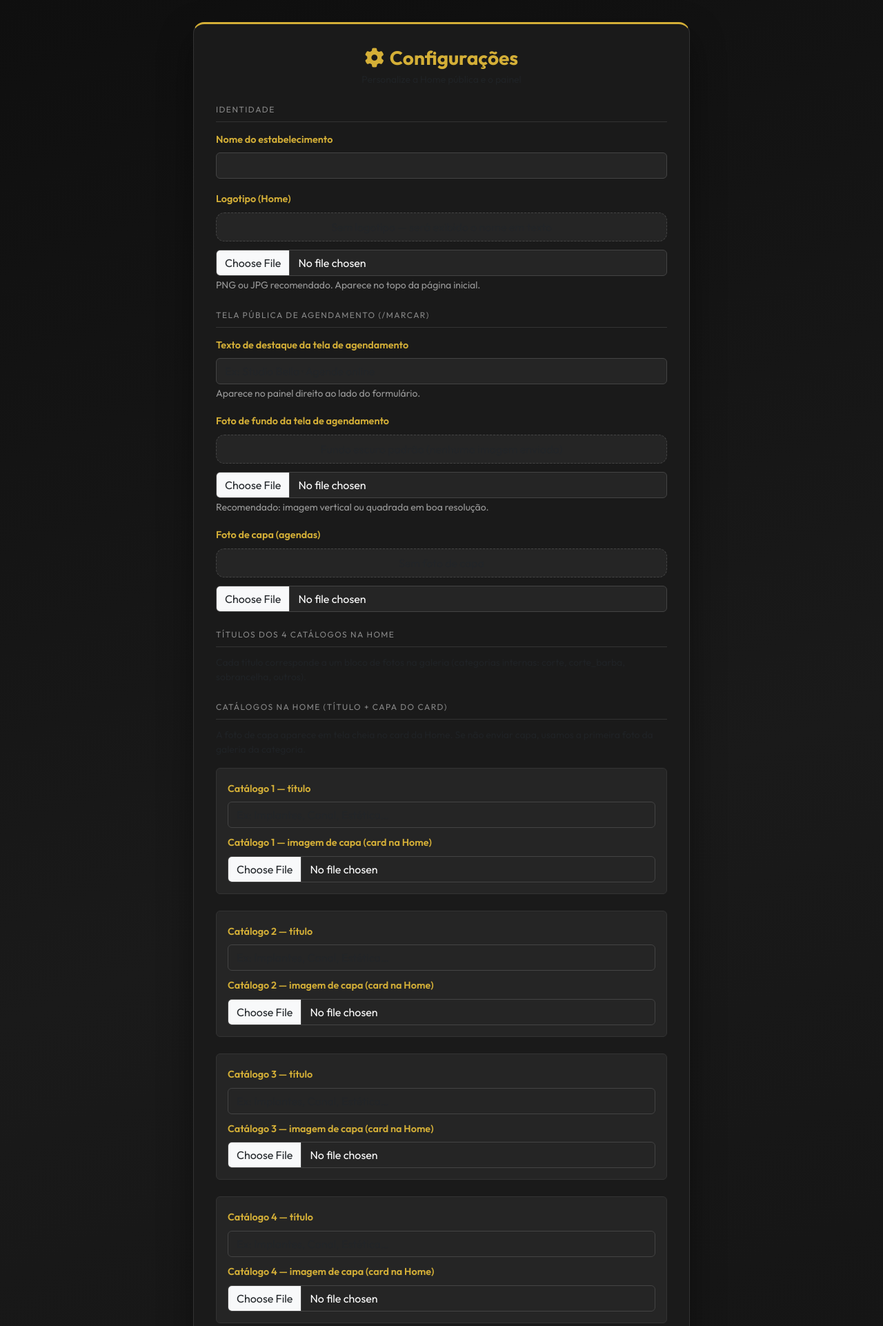
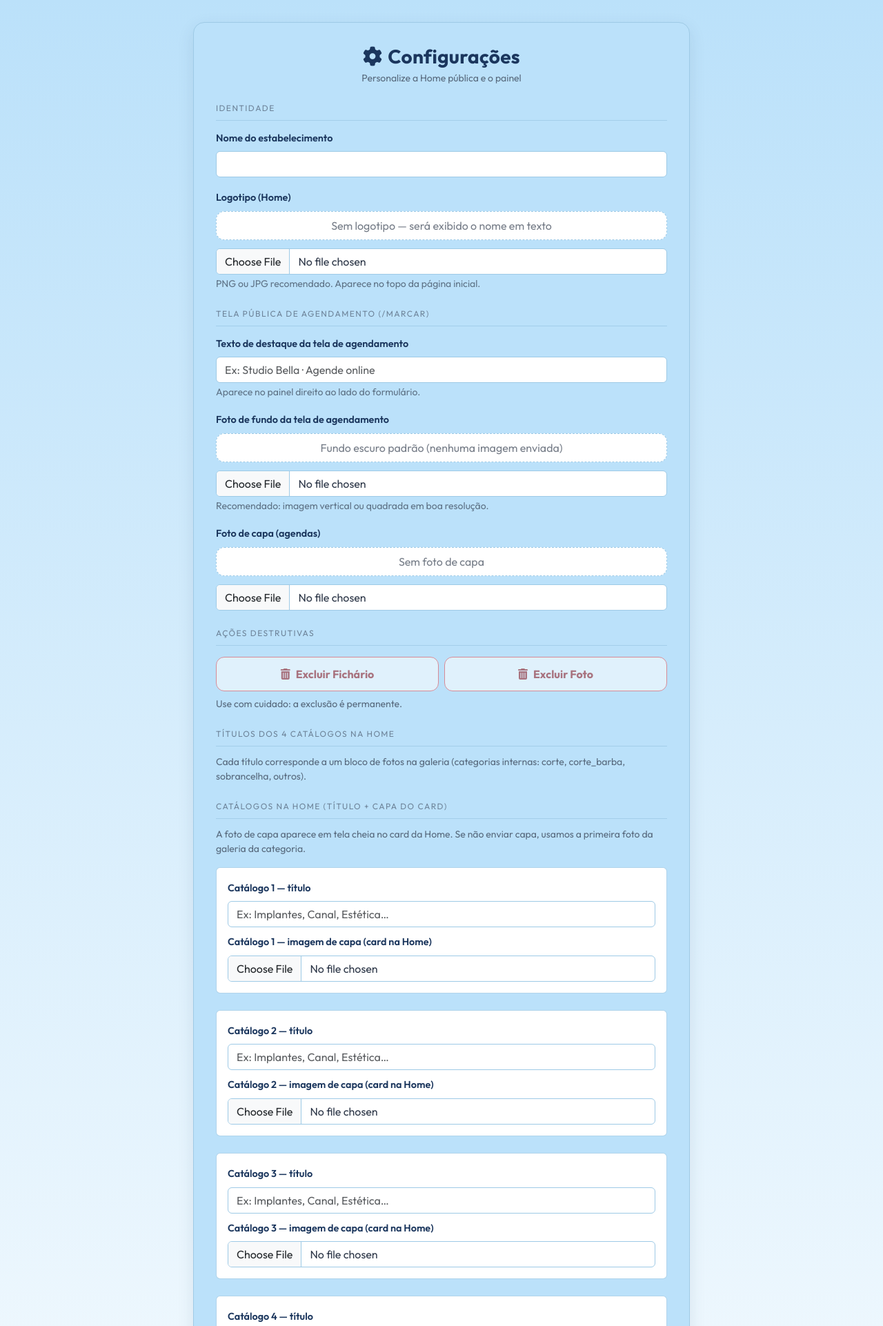
Before and after one commit to christianshall/AgendaSimples, a Flask app: template templates/admin_configuracoes.html in a window 1280 px wide. Shown: the top 1922 px of the page at 69% size. Run offline with Flask 3, Linux system fonts and the light colour scheme; the template is opened without the code that fills it, so the values that code supplies are empty.

Commit message:
Preparando para teste remoto

```diff
--- /dev/null
+++ b/static/admin_configuracoes.css
@@ -0,0 +1,136 @@
+:root {
+    --admin-blue-light: #cee5f2;
+    --admin-blue-soft: #bbe1fa;
+    --admin-blue-dark: #1b365d;
+    --admin-text: #2d3748;
+    --admin-accent: #2563eb;
+    --admin-border: #9ecae6;
+    --admin-border-nav: #a8d4eb;
+    --bg-page: #ffffff;
+    --bg-subtle: #f8f9fa;
+    --radius-md: 12px;
+    --radius-lg: 16px;
+    --shadow-sm: 0 4px 14px rgba(27, 54, 93, 0.08);
+    --shadow-md: 0 8px 24px rgba(27, 54, 93, 0.1);
+}
+
+* {
+    box-sizing: border-box;
+}
+
+body.page-admin-config {
+    background: linear-gradient(180deg, var(--admin-blue-soft) 0%, var(--bg-page) 100%);
+    min-height: 100vh;
+    padding: 32px 16px;
+    color: var(--admin-text);
+    font-family: 'Outfit', 'Poppins', Arial, sans-serif;
+}
+
+.page-admin-config .config-card {
+    background: var(--admin-blue-soft);
+    border: 1px solid var(--admin-border);
+    border-radius: var(--radius-lg);
+    padding: 32px;
+    max-width: 720px;
+    margin: 0 auto;
+    box-shadow: var(--shadow-md);
+}
+
+.page-admin-config .config-card h3 {
+    color: var(--admin-blue-dark);
+    font-weight: 800;
+    letter-spacing: 0.01em;
+}
+
+.page-admin-config .config-card p.text-muted.small {
+    color: rgba(45, 55, 72, 0.7) !important;
+}
+
+.page-admin-config .section-title {
+    font-size: 0.75rem;
+    text-transform: uppercase;
+    letter-spacing: 0.12em;
+    color: rgba(45, 55, 72, 0.55);
+    margin: 24px 0 12px;
+    border-bottom: 1px solid rgba(158, 202, 230, 0.8);
+    padding-bottom: 8px;
+}
+
+.page-admin-config .form-label {
+    color: var(--admin-blue-dark);
+    font-weight: 600;
+    font-size: 0.9rem;
+}
+
+.page-admin-config .form-control,
+.page-admin-config .form-select {
+    background: #ffffff;
+    border: 1px solid var(--admin-border);
+    color: var(--admin-text);
+}
+
+.page-admin-config .form-control:focus,
+.page-admin-config .form-select:focus {
+    border-color: var(--admin-accent);
+    box-shadow: 0 0 0 0.2rem rgba(37, 99, 235, 0.15);
+    outline: none;
+}
+
+.page-admin-config .preview-img {
+    width: 100%;
+    max-height: 140px;
+    object-fit: contain;
+    border-radius: 12px;
+    margin-bottom: 12px;
+    background: #ffffff;
+    border: 1px dashed var(--admin-border);
+    padding: 8px;
+}
+
+.page-admin-config small.text-muted {
+    color: rgba(45, 55, 72, 0.65) !important;
+}
+
+.page-admin-config .text-muted {
+    color: rgba(45, 55, 72, 0.65) !important;
+}
+
+.page-admin-config .btn-save {
+    background: var(--admin-blue-dark);
+    color: #ffffff;
+    font-weight: 800;
+    border: none;
+    border-radius: var(--radius-md);
+    box-shadow: var(--shadow-sm);
+}
+
+.page-admin-config .btn-save:hover {
+    background: var(--admin-accent);
+    color: #ffffff;
+}
+
+.page-admin-config .btn-delete-config {
+    background: #ffffff;
+    border: 1px solid #ef4444;
+    color: #991b1b;
+    font-weight: 800;
+    border-radius: var(--radius-md);
+    padding: 12px 14px;
+    transition: background 0.2s, border-color 0.2s, transform 0.2s, box-shadow 0.2s;
+    box-shadow: 0 4px 14px rgba(153, 27, 27, 0.08);
+}
+
+.page-admin-config .btn-delete-config:hover:not(:disabled) {
+    background: #fee2e2;
+    border-color: #dc2626;
+    transform: translateY(-1px);
+    box-shadow: 0 8px 24px rgba(153, 27, 27, 0.14);
+    color: #991b1b;
+}
+
+.page-admin-config .btn-delete-config:disabled {
+    opacity: 0.55;
+    cursor: not-allowed;
+    transform: none;
+    box-shadow: none;
+}
--- a/templates/admin_configuracoes.html
+++ b/templates/admin_configuracoes.html
@@ -7,68 +7,9 @@
     <link href="https://cdn.jsdelivr.net/npm/bootstrap@5.3.0/dist/css/bootstrap.min.css" rel="stylesheet">
     <link href="https://cdnjs.cloudflare.com/ajax/libs/font-awesome/6.4.0/css/all.min.css" rel="stylesheet">
     <link href="https://fonts.googleapis.com/css2?family=Outfit:wght@300;400;600;700&display=swap" rel="stylesheet">
-    <style>
-        body {
-            background: linear-gradient(160deg, #0f0f0f 0%, #1a1a1a 50%, #121212 100%);
-            font-family: 'Outfit', sans-serif;
-            min-height: 100vh;
-            padding: 32px 16px;
-            color: #eee;
-        }
-        .config-card {
-            background: #1a1a1a;
-            border: 1px solid #333;
-            border-top: 3px solid #d4af37;
-            border-radius: 16px;
-            padding: 32px;
-            max-width: 720px;
-            margin: 0 auto;
-            box-shadow: 0 20px 50px rgba(0,0,0,0.4);
-        }
-        .config-card h3 { color: #d4af37; font-weight: 700; }
-        .form-label { color: #d4af37; font-weight: 600; font-size: 0.9rem; }
-        .form-control, .form-select {
-            background: #252525;
-            border: 1px solid #444;
-            color: #fff;
-        }
-        .form-control:focus {
-            background: #2a2a2a;
-            border-color: #d4af37;
-            color: #fff;
-            box-shadow: 0 0 0 0.2rem rgba(212, 175, 55, 0.2);
-        }
-        .preview-img {
-            width: 100%;
-            max-height: 140px;
-            object-fit: contain;
-            border-radius: 12px;
-            margin-bottom: 12px;
-            background: #252525;
-            border: 1px dashed #444;
-            padding: 8px;
-        }
-        .preview-logo { max-height: 100px; object-fit: contain; }
-        .btn-save {
-            background: linear-gradient(135deg, #d4af37, #b8952e);
-            color: #0f0f0f;
-            font-weight: 700;
-            border: none;
-        }
-        .btn-save:hover { filter: brightness(1.08); color: #000; }
-        .section-title {
-            font-size: 0.75rem;
-            text-transform: uppercase;
-            letter-spacing: 0.12em;
-            color: #888;
-            margin: 24px 0 12px;
-            border-bottom: 1px solid #333;
-            padding-bottom: 8px;
-        }
-        small.text-muted { color: #999 !important; }
-    </style>
+    <link rel="stylesheet" href="{{ url_for('static', filename='admin_configuracoes.css') }}">
 </head>
-<body>
+<body class="page-admin-config">
 
 <div class="config-card">
     <h3 class="mb-1 text-center"><i class="fas fa-cog me-2"></i>Configurações</h3>
@@ -133,6 +74,33 @@
             <input type="file" name="foto_capa" class="form-control" accept="image/*">
         </div>
 
+        <div class="mt-3">
+            <p class="section-title mb-3">{{ _('Ações destrutivas') }}</p>
+            <div class="row g-2">
+                <div class="col-12 col-md-6">
+                    <button
+                        type="button"
+                        class="btn-delete-config w-100"
+                        onclick="confirmarExcluirFichario()"
+                        {% if not foto_capa %}disabled{% endif %}>
+                        <i class="fas fa-trash-alt me-2"></i>{{ _('Excluir Fichário') }}
+                    </button>
+                </div>
+                <div class="col-12 col-md-6">
+                    <button
+                        type="button"
+                        class="btn-delete-config w-100"
+                        onclick="confirmarExcluirFoto()"
+                        {% if not foto_fundo_direito_url %}disabled{% endif %}>
+                        <i class="fas fa-trash-alt me-2"></i>{{ _('Excluir Foto') }}
+                    </button>
+                </div>
+            </div>
+            <p class="small text-muted mt-2 mb-0">
+                {{ _('Use com cuidado: a exclusão é permanente.') }}
+            </p>
+        </div>
+
         <p class="section-title">Títulos dos 4 catálogos na Home</p>
         <p class="small text-muted mb-3">
             Cada título corresponde a um bloco de fotos na galeria (categorias internas: corte, corte_barba, sobrancelha, outros).
@@ -150,7 +118,7 @@
             (4, titulo_catalogo4, capa_catalogo4)
         ] %}
         {% for num, titulo, capa in catalogos_cfg %}
-        <div class="mb-4 p-3 rounded" style="background: #252525; border: 1px solid #333;">
+        <div class="mb-4 p-3 rounded" style="background: #ffffff; border: 1px solid rgba(158, 202, 230, 0.8);">
             <label class="form-label">Catálogo {{ num }} — título</label>
             <input type="text" name="titulo_catalogo{{ num }}" class="form-control mb-2"
                    value="{{ titulo }}" placeholder="Ex: Implantes, Canal, Estética…">
@@ -201,5 +169,40 @@
     </form>
 </div>
 
+<script>
+    const MSG_EXCLUIR_FICHARIO = {{ _('Tem certeza que deseja excluir o fichário?') | tojson }};
+    const MSG_EXCLUIR_FOTO = {{ _('Tem certeza que deseja excluir a foto?') | tojson }};
+
+    async function excluirFicharioCallback() {
+        // TODO: integrar com a rota do backend para excluir o "fichário" (ex.: foto_capa).
+        const endpoint = "/admin/configuracoes/excluir_fichario";
+        console.warn("TODO excluirFichario:", endpoint);
+
+        // Exemplo (depois que você criar a rota no backend):
+        // const resp = await fetch(endpoint, { method: "POST", credentials: "same-origin" });
+        // if (!resp.ok) { alert("Falha ao excluir."); return; }
+        // window.location.reload();
+    }
+
+    async function excluirFotoCallback() {
+        // TODO: integrar com a rota do backend para excluir a "foto" (ex.: foto_fundo_direito_url).
+        const endpoint = "/admin/configuracoes/excluir_foto";
+        console.warn("TODO excluirFoto:", endpoint);
+
+        // Exemplo (depois que você criar a rota no backend):
+        // const resp = await fetch(endpoint, { method: "POST", credentials: "same-origin" });
+        // if (!resp.ok) { alert("Falha ao excluir."); return; }
+        // window.location.reload();
+    }
+
+    function confirmarExcluirFichario() {
+        if (confirm(MSG_EXCLUIR_FICHARIO)) excluirFicharioCallback();
+    }
+
+    function confirmarExcluirFoto() {
+        if (confirm(MSG_EXCLUIR_FOTO)) excluirFotoCallback();
+    }
+</script>
+
 </body>
 </html>
```
Also changed, not shown: preencher_traducoes_home.py (+12 -0 lines), translations/en/LC_MESSAGES/messages.po, translations/es/LC_MESSAGES/messages.po, 3 other files.
